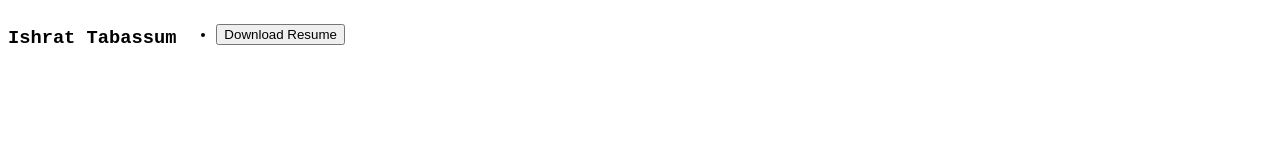
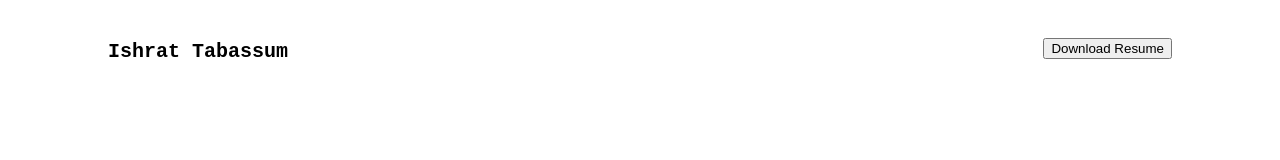
Before and after one commit to IshratTabassum/B10A1, a plain HTML site: page index.html in a window 1280 px wide. Drawn offline with Linux system fonts and the light colour scheme; a web font is replaced by a local one.

Commit message:
added more style

```diff
--- a/Styles/portfolio.css
+++ b/Styles/portfolio.css
@@ -6,6 +6,19 @@
   font-style: normal;
 }
 
+/* Shared style */
+
+.dark1 {color: #0D1321;}
+
 /* Nav styles */
 nav
-{display:flex}
+{display:flex;align-self: center;justify-content: space-between;margin: 100px;margin-top: 20px;}
+
+.nav-tittle{font-weight: 800;
+font-size: 20px ;}
+
+nav ul {display:flex}
+
+nav ul li{list-style: none;}
+nav li a {text-decoration: none;
+font-size: 20px;}
```
